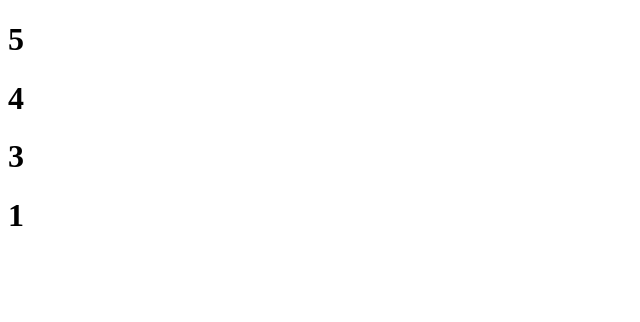
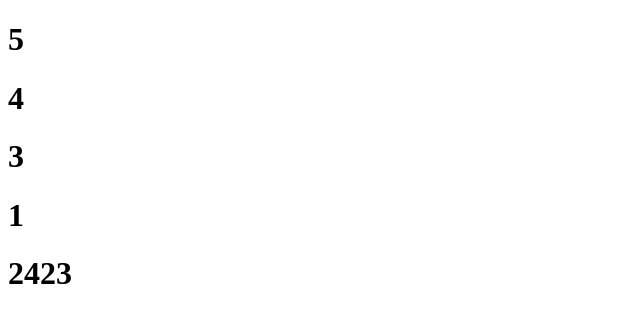
Before and after one commit to cmobinn/gitwork, a plain HTML site: page index.html in a window 1280 px wide. Shown: the whole page, without its empty margins (0-640 px from the left). Drawn offline with Linux system fonts and the light colour scheme.

Commit message:
Update index.html

```diff
--- a/index.html
+++ b/index.html
@@ -12,6 +12,7 @@
         <h1>4</h1>
         <h1>3</h1>
         <h1>1</h1>
+        <h1>2423</h1>
     </header>
 </body>
 </html>
```
